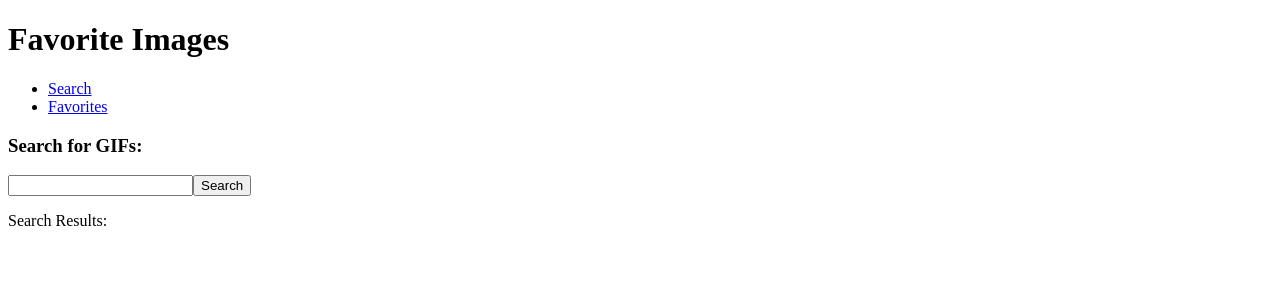
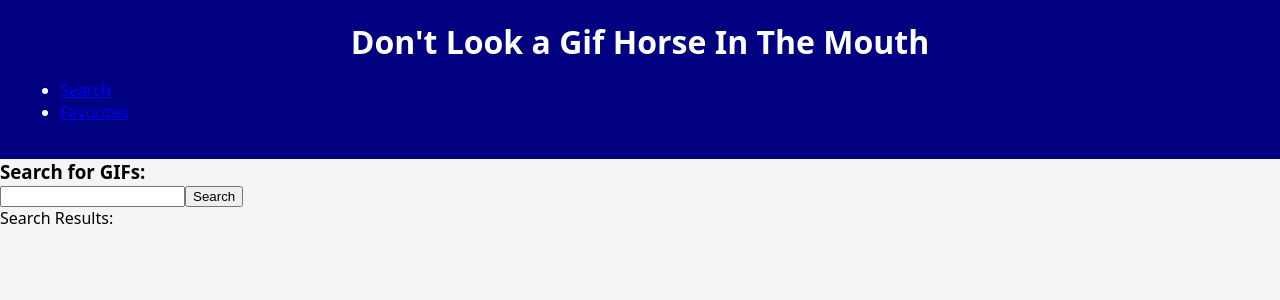
Before and after one commit to WSalinas315/group-giphy-saga-project, a React (Create React App) app: page /favorites in a window 1280 px wide. Shown: the top 300 px of the page. Built offline with nearby package versions, Linux system fonts and the light colour scheme.

Commit message:
header styling

```diff
--- /dev/null
+++ b/src/components/Header/Header.css
@@ -0,0 +1,10 @@
+.app-header {
+  padding: 20px;
+  background-color: navy;
+  color: white;
+}
+
+h1 {
+  margin: 0;
+  text-align: center;
+}
--- a/src/components/Header/Header.js
+++ b/src/components/Header/Header.js
@@ -1,10 +1,12 @@
 import React from 'react';
 import Nav from '../Nav/Nav';
 
+import './Header.css'
+
 function Header() {
     return (
-        <header>
-            <h1>Favorite Images</h1>
+        <header className='app-header'>
+            <h1>Don't Look a Gif Horse In The Mouth</h1>
             <Nav> </Nav>
         </header>
     )
--- /dev/null
+++ b/src/index.css
@@ -0,0 +1,9 @@
+body, h1, h2, h3, p {
+  margin: 0;
+  padding: 0;
+  font-family: system-ui, -apple-system, BlinkMacSystemFont, 'Segoe UI', Roboto, Oxygen, Ubuntu, Cantarell, 'Open Sans', 'Helvetica Neue', sans-serif;
+}
+
+body {
+  background-color: whitesmoke;
+}
--- a/src/index.js
+++ b/src/index.js
@@ -2,6 +2,8 @@ import React from 'react';
 import ReactDOM from 'react-dom';
 import App from './components/App/App';
 import axios from 'axios';
+
+import './index.css'
 
 import { createStore, combineReducers, applyMiddleware } from 'redux';
 import createSagaMiddleware from '@redux-saga/core';
```
